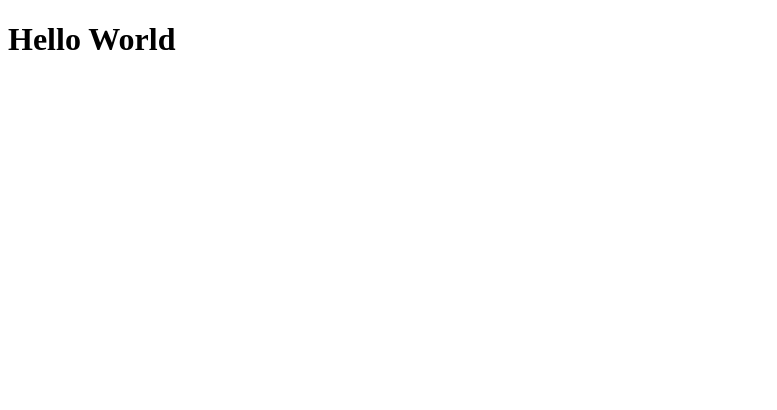
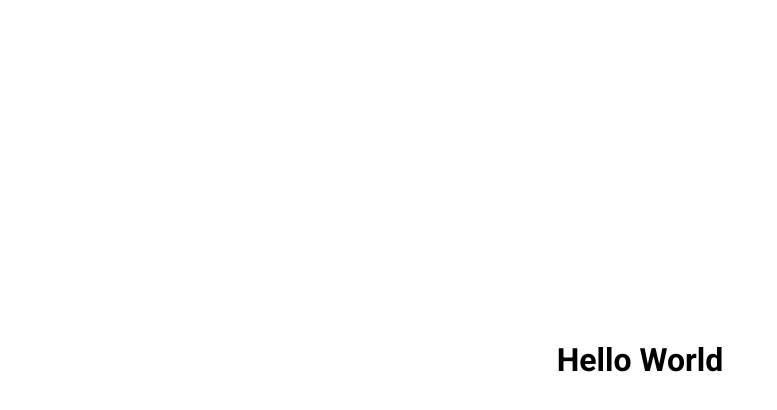
Before and after one commit to bessache/ignite-reactjs-05-nextauth, a Next.js app: page / in a window 1280 px wide. Shown: the top 410 px of the page, without its empty margins (0-777 px from the left). Built offline with nearby package versions, Linux system fonts and the light colour scheme.

Commit message:
commit ajiste incio de projeto

```diff
--- a/package.json
+++ b/package.json
@@ -11,7 +11,9 @@
   "dependencies": {
     "next": "11.0.1",
     "react": "17.0.2",
-    "react-dom": "17.0.2"
+    "react-dom": "17.0.2",
+    "saas": "^1.0.0",
+    "sass": "^1.35.1"
   },
   "devDependencies": {
     "@types/node": "^16.0.0",
--- a/pages/_app.tsx
+++ /dev/null
@@ -1,7 +0,0 @@
-
-
-function MyApp({ Component, pageProps }) {
-  return <Component {...pageProps} />
-}
-
-export default MyApp
--- a/pages/index.tsx
+++ /dev/null
@@ -1,9 +0,0 @@
-import Head from 'next/head'
-import Image from 'next/image'
-
-export default function Home() {
-  return (
-    <h1>Hello World</h1>
-
-  )
-}
--- /dev/null
+++ b/src/pages/_app.tsx
@@ -0,0 +1,9 @@
+import {AppProps} from 'next/app'
+
+import '../styles/global.scss'
+
+function MyApp({ Component, pageProps }:AppProps) {
+  return <Component {...pageProps} />
+}
+
+export default MyApp
--- /dev/null
+++ b/src/pages/index.tsx
@@ -0,0 +1,11 @@
+import styles from '../styles/home.module.scss'
+
+
+export default function Home() {
+  return (
+    <div className={styles.contentContainer}>
+      <h1>Hello World</h1>
+    </div>
+
+  )
+}
--- /dev/null
+++ b/src/styles/global.scss
@@ -0,0 +1,9 @@
+* {
+    margin: 0;
+    padding: 0;
+    box-sizing: border-box;
+}
+
+body, input, textarea, select, button {
+    font: 400 1rem "Roboto", sans-serif;
+}
--- /dev/null
+++ b/src/styles/home.module.scss
@@ -0,0 +1,10 @@
+.contentContainer {
+    max-width: 1120px;
+    margin: 0 auto;
+    padding: 0 2rem;
+    height: calc(100vh - 5rem);
+    display: flex;
+    align-items: center;
+    justify-content: center;
+    font-family: Roboto;
+}
```
Also changed, not shown: src/pages/_document.tsx (renamed from _document.tsx), 1 other file (tests, documents, lock files or other folders).
